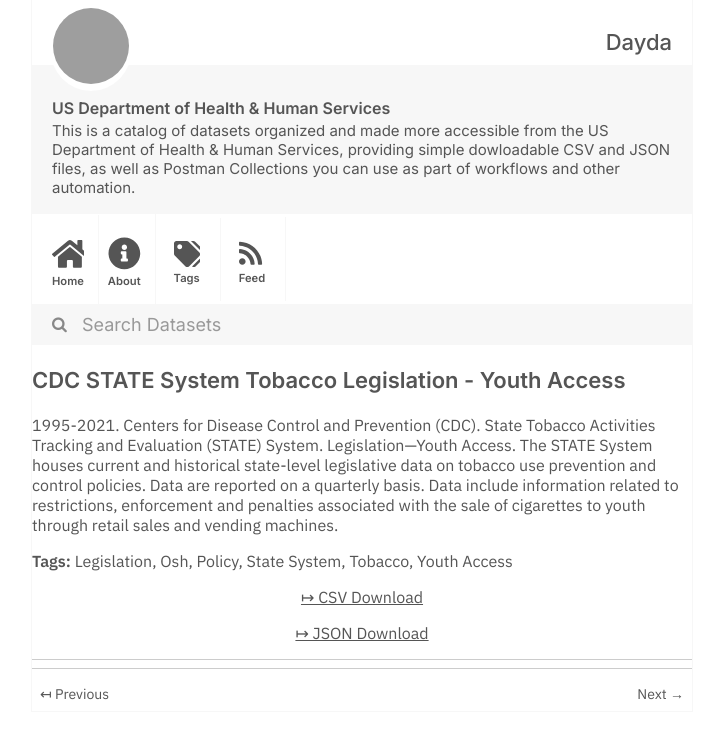
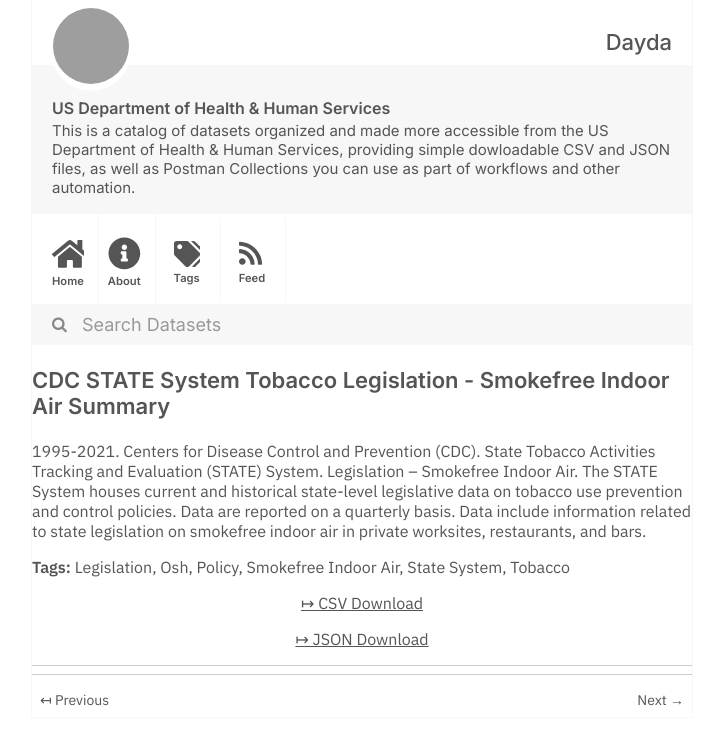
Before and after one commit to dayda-entities/us-department-of-health-and-human-services, a Jekyll site: the page built from _posts/2020-11-10-cdc-state-system-tobacco-legis.md, in a window 1280 px wide, cut to the strip 0-745 px from the top of the page. Shown: the whole strip, without its empty margins (278-999 px from the left). Built offline with Jekyll 4.4.1, drawn with Linux system fonts in a browser that asks for light colours; grey boxes are pictures that could not be loaded.

Commit message:
Publish Data

```diff
--- a/_posts/2020-11-10-cdc-state-system-tobacco-legis.md
+++ b/_posts/2020-11-10-cdc-state-system-tobacco-legis.md
@@ -1,20 +1,20 @@
 ---
-title: CDC STATE System Tobacco Legislation - Youth Access
-created: '2020-11-10T16:17:13.847132'
-modified: '2021-04-25T14:42:23.470727'
+title: CDC STATE System Tobacco Legislation - Smokefree Indoor Air Summary
+created: '2020-11-10T16:17:11.181450'
+modified: '2021-04-25T19:48:03.181129'
 state: active
 type: dataset
 tags:
   - Legislation
   - Osh
   - Policy
+  - Smokefree Indoor Air
   - State System
   - Tobacco
-  - Youth Access
 groups: []
-csv_url: 'https://data.cdc.gov/api/views/hgv5-3wrn/rows.csv?accessType=DOWNLOAD'
-json_url: 'https://data.cdc.gov/api/views/hgv5-3wrn/rows.json?accessType=DOWNLOAD'
+csv_url: 'https://data.cdc.gov/api/views/2snk-eav4/rows.csv?accessType=DOWNLOAD'
+json_url: 'https://data.cdc.gov/api/views/2snk-eav4/rows.json?accessType=DOWNLOAD'
 layout: post
 
 ---
-1995-2021. Centers for Disease Control and Prevention (CDC). State Tobacco Activities Tracking and Evaluation (STATE) System. Legislation—Youth Access. The STATE System houses current and historical state-level legislative data on tobacco use prevention and control policies.  Data are reported on a quarterly basis. Data include information related to restrictions, enforcement and penalties associated with the sale of cigarettes to youth through retail sales and vending machines.
+1995-2021. Centers for Disease Control and Prevention (CDC). State Tobacco Activities Tracking and Evaluation (STATE) System. Legislation – Smokefree Indoor Air. The STATE System houses current and historical state-level legislative data on tobacco use prevention and control policies. Data are reported on a quarterly basis. Data include information related to state legislation on smokefree indoor air in private worksites, restaurants, and bars.
```
